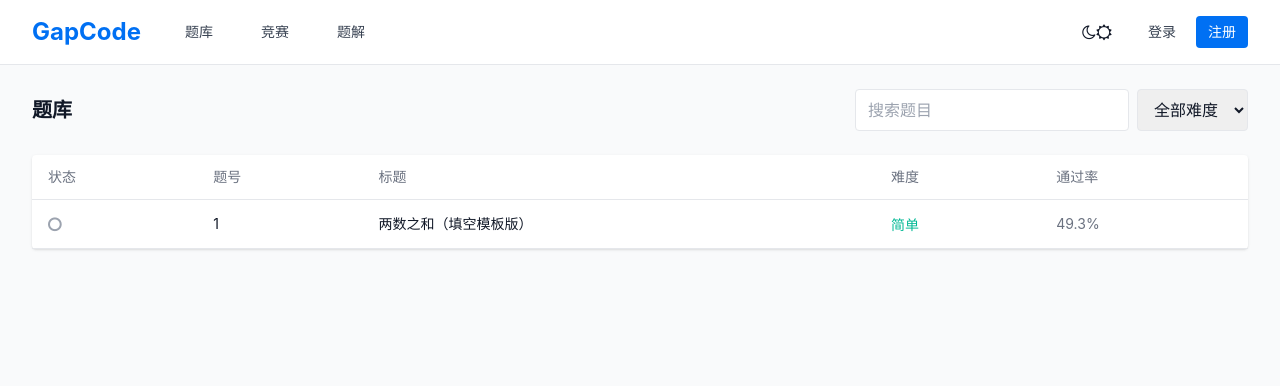
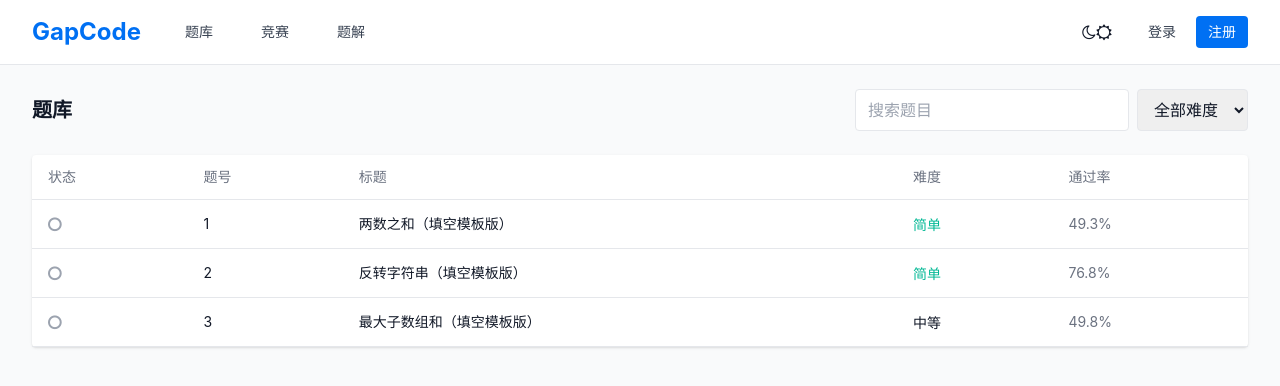
Before and after one commit to Kawaii2025/gap-code, a React (Vite) app: page / in a window 1280 px wide. Shown: the top 386 px of the page. Built offline with nearby package versions, Linux system fonts and the light colour scheme.

Commit message:
Update package.json, ProblemsPage, SolvePage and add data directory

```diff
--- a/package.json
+++ b/package.json
@@ -1,5 +1,5 @@
 {
-  "name": "leetcode-clone",
+  "name": "gap-code",
   "private": true,
   "version": "0.0.0",
   "type": "module",
--- /dev/null
+++ b/src/data/problems.ts
@@ -0,0 +1,114 @@
+export interface Problem {
+  id: number
+  title: string
+  difficulty: 'easy' | 'medium' | 'hard'
+  acceptance: string
+  description: string
+  examples: Array<{ input: string; output: string }>
+  hints: string[]
+  initialCode: string
+  correctAnswers: string[]
+  testCases: Array<{ input: string; expectedOutput: string }>
+  functionName: string
+}
+
+export const problems: Problem[] = [
+  {
+    id: 1,
+    title: '两数之和（填空模板版）',
+    difficulty: 'easy',
+    acceptance: '49.3%',
+    description: '给定一个整数数组 nums 和一个整数目标值 target，请你在该数组中找出 和为目标值 的那 两个 整数，并返回它们的数组下标。',
+    examples: [
+      { input: 'nums = [2,7,11,15], target = 9', output: '[0,1]' }
+    ],
+    hints: [
+      '尝试暴力解法：用两个循环遍历数组',
+      '找到 nums[i] + nums[j] === target 后，返回 [i, j]'
+    ],
+    initialCode: `/**
+ * @param {number[]} nums
+ * @param {number} target
+ * @return {number[]}
+ */
+var twoSum = function(nums, target) {
+    for(let i = 0; i < nums.length; i++){
+        for(let j = i + 1; j < nums.length; j++){
+            if(nums[i] + nums[j] === target){
+                // 请补全下方代码缺口
+                return ________;
+            }
+        }
+    }
+    return [];
+};`,
+    correctAnswers: ['[i,j]', '[j,i]', '[0,1]'],
+    testCases: [
+      { input: '[2,7,11,15], 9', expectedOutput: '[0,1]' }
+    ],
+    functionName: 'twoSum'
+  },
+  {
+    id: 2,
+    title: '反转字符串（填空模板版）',
+    difficulty: 'easy',
+    acceptance: '76.8%',
+    description: '编写一个函数，其作用是将输入的字符串反转过来。',
+    examples: [
+      { input: 's = "hello"', output: '"olleh"' }
+    ],
+    hints: [
+      '可以将字符串转成数组，反转数组后再转回字符串',
+      '或者使用双指针法：左右指针向中间移动，交换字符'
+    ],
+    initialCode: `/**
+ * @param {string} s
+ * @return {string}
+ */
+var reverseString = function(s) {
+    return s.split('').________().join('');
+};`,
+    correctAnswers: ['reverse'],
+    testCases: [
+      { input: '"hello"', expectedOutput: '"olleh"' }
+    ],
+    functionName: 'reverseString'
+  },
+  {
+    id: 3,
+    title: '最大子数组和（填空模板版）',
+    difficulty: 'medium',
+    acceptance: '49.8%',
+    description: '给你一个整数数组 nums ，请你找出一个具有最大和的连续子数组（子数组最少包含一个元素），返回其最大和。',
+    examples: [
+      { input: 'nums = [-2,1,-3,4,-1,2,1,-5,4]', output: '6' }
+    ],
+    hints: [
+      '使用 Kadane 算法',
+      '维护两个变量：当前最大和、全局最大和',
+      '对于每个元素，决定是继续累加还是重新开始'
+    ],
+    initialCode: `/**
+ * @param {number[]} nums
+ * @return {number}
+ */
+var maxSubArray = function(nums) {
+    let currentMax = nums[0];
+    let globalMax = nums[0];
+
+    for(let i = 1; i < nums.length; i++){
+        currentMax = Math.max(nums[i], currentMax + nums[i]);
+        if(________ > globalMax){
+            globalMax = currentMax;
+        }
+    }
+
+    return globalMax;
+};`,
+    correctAnswers: ['currentMax'],
+    testCases: [
+      { input: '[-2,1,-3,4,-1,2,1,-5,4]', expectedOutput: '6' }
+    ],
+    functionName: 'maxSubArray'
+  }
+]
--- a/src/pages/ProblemsPage.tsx
+++ b/src/pages/ProblemsPage.tsx
@@ -1,11 +1,8 @@
 import { useNavigate } from 'react-router-dom'
+import { problems } from '../data/problems'
 
 function ProblemsPage() {
   const navigate = useNavigate()
-
-  const problems = [
-    { id: 1, title: '两数之和（填空模板版）', difficulty: 'easy', acceptance: '49.3%' }
-  ]
 
   const difficultyText = {
     easy: '简单',
--- a/src/pages/SolvePage.tsx
+++ b/src/pages/SolvePage.tsx
@@ -1,6 +1,7 @@
-import { useState } from 'react'
+import { useState, useEffect } from 'react'
 import { useNavigate, useParams } from 'react-router-dom'
 import Editor from '@monaco-editor/react'
+import { problems, Problem } from '../data/problems'
 
 interface SolvePageProps {
   darkMode: boolean
@@ -9,41 +10,116 @@ interface SolvePageProps {
 function SolvePage({ darkMode }: SolvePageProps) {
   const { id } = useParams()
   const navigate = useNavigate()
-  const [code, setCode] = useState(`/**
- * @param {number[]} nums
- * @param {number} target
- * @return {number[]}
- */
-var twoSum = function(nums, target) {
-    for(let i = 0; i < nums.length; i++){
-        for(let j = i + 1; j < nums.length; j++){
-            if(nums[i] + nums[j] === target){
-                // 请补全下方代码缺口
-                return ________;
-            }
-        }
-    }
-    return [];
-};`)
+  const [problem, setProblem] = useState<Problem | null>(null)
+  const [code, setCode] = useState('')
   const [result, setResult] = useState<string | null>(null)
   const [showResult, setShowResult] = useState(false)
+  const [showHints, setShowHints] = useState(false)
+
+  const difficultyText = {
+    easy: '简单',
+    medium: '中等',
+    hard: '困难'
+  }
+
+  useEffect(() => {
+    const foundProblem = problems.find(p => p.id === Number(id))
+    if (foundProblem) {
+      setProblem(foundProblem)
+      setCode(foundProblem.initialCode)
+      setShowResult(false)
+    }
+  }, [id])
 
   const judge = (type: 'run' | 'submit') => {
+    if (!problem) return
     setShowResult(true)
     setResult('<div class="text-blue-500"><i class="fa fa-spinner fa-spin"></i> 正在评测...</div>')
     setTimeout(() => {
-      if (code.includes('[i,j]') || code.includes('[0,1]')) {
+      try {
+        const results: Array<{ passed: boolean; input: string; expected: string; actual: string }> = []
+        let allPassed = true
+
+        // Create a safe environment to run user code
+        const safeEval = (codeStr: string, inputStr: string) => {
+          // Split input into arguments
+          const inputs = inputStr.split(', ').map(s => s.trim())
+          // Create function from user code
+          const func = new Function(`
+            ${codeStr}
+            return ${problem.functionName}
+          `)()
+          // Parse inputs as JavaScript values
+          const parsedInputs = inputs.map(input => {
+            try {
+              return JSON.parse(input)
+            } catch {
+              // If not JSON (like a string without quotes), return as-is
+              return input.replace(/^"|"$/g, '')
+            }
+          })
+          // Call the function
+          return func(...parsedInputs)
+        }
+
+        problem.testCases.forEach(testCase => {
+          try {
+            const actualOutput = safeEval(code, testCase.input)
+            const actualStr = JSON.stringify(actualOutput)
+            const passed = actualStr === testCase.expectedOutput
+            if (!passed) allPassed = false
+            results.push({
+              passed,
+              input: testCase.input,
+              expected: testCase.expectedOutput,
+              actual: actualStr
+            })
+          } catch (err) {
+            allPassed = false
+            results.push({
+              passed: false,
+              input: testCase.input,
+              expected: testCase.expectedOutput,
+              actual: `Error: ${(err as Error).message}`
+            })
+          }
+        })
+
+        const resultsHtml = results.map(res => `
+          <div class="${res.passed ? 'text-easy' : 'text-hard'} mb-2">
+            <div class="font-semibold">
+              ${res.passed ? '<i class="fa fa-check-circle mr-1"></i> 通过' : '<i class="fa fa-times-circle mr-1"></i> 失败'}
+            </div>
+            <div class="text-xs mt-1 text-gray-500 dark:text-gray-400">
+              输入：${res.input}<br>
+              期望：${res.expected}<br>
+              实际：${res.actual}
+            </div>
+          </div>
+        `).join('')
+
+        if (allPassed) {
+          setResult(`
+            <div class="text-easy"><i class="fa fa-check-circle"></i> ${type === 'submit' ? '提交成功！恭喜你！' : '运行通过！'}</div>
+            <div class="mt-3">${resultsHtml}</div>
+          `)
+        } else {
+          setResult(`
+            <div class="text-hard"><i class="fa fa-times-circle"></i> 答案错误</div>
+            <div class="mt-3">${resultsHtml}</div>
+          `)
+        }
+      } catch (err) {
         setResult(`
-          <div class="text-easy"><i class="fa fa-check-circle"></i> ${type === 'submit' ? '提交成功' : '运行通过'}</div>
-          <div class="mt-2 text-gray-600 dark:text-gray-300">输入：[2,7,11,15], 9<br>输出：[0,1]</div>
-        `)
-      } else {
-        setResult(`
-          <div class="text-hard"><i class="fa fa-times-circle"></i> 答案错误</div>
-          <div class="mt-2 text-gray-500">提示：返回两个下标组成的数组即可</div>
+          <div class="text-hard"><i class="fa fa-times-circle"></i> 运行错误</div>
+          <div class="mt-2 text-gray-500">Error: ${(err as Error).message}</div>
         `)
       }
     }, 600)
+  }
+
+  if (!problem) {
+    return <div className="p-8 text-center text-gray-500">加载中...</div>
   }
 
   return (
@@ -52,9 +128,9 @@ var twoSum = function(nums, target) {
         <div className="bg-white dark:bg-gray-800 rounded p-4 overflow-y-auto scrollbar-hide">
           <div className="flex justify-between items-center mb-4">
             <div>
-              <h2 className="text-lg font-semibold">1. 两数之和（填空模板版）</h2>
+              <h2 className="text-lg font-semibold">{problem.id}. {problem.title}</h2>
               <div className="mt-1">
-                <span className="text-easy text-sm">简单</span>
+                <span className={`text-${problem.difficulty} text-sm`}>{difficultyText[problem.difficulty]}</span>
                 <span className="ml-3 text-sm text-gray-500">填空模板模式 · 无需从头编写</span>
               </div>
             </div>
@@ -63,14 +139,41 @@ var twoSum = function(nums, target) {
 
           <div className="p-3 bg-blue-50 dark:bg-gray-700 rounded my-4 text-sm">
             <p className="font-medium text-gapcode">💡 做题提示</p>
-            <p className="mt-1">系统已为你生成完整代码框架，只需补全 <code className="px-1 rounded bg-gray-200 dark:bg-gray-600">return</code> 空缺部分即可。</p>
+            <p className="mt-1">系统已为你生成完整代码框架，只需补全 <code className="px-1 rounded bg-gray-200 dark:bg-gray-600">________</code> 空缺部分即可。</p>
+          </div>
+
+          <div
+            className="mb-4 border border-gray-200 dark:border-gray-600 rounded"
+          >
+            <button
+              onClick={() => setShowHints(!showHints)}
+              className="w-full px-4 py-2 text-left text-sm font-medium text-gray-700 dark:text-gray-300 flex items-center justify-between hover:bg-gray-50 dark:hover:bg-gray-700"
+            >
+              <span className="flex items-center gap-2">
+                <i className="fa fa-lightbulb-o text-yellow-500"></i>
+                解题思路（点击展开）
+              </span>
+              <i className={`fa ${showHints ? 'fa-chevron-up' : 'fa-chevron-down'}`}></i>
+            </button>
+            {showHints && (
+              <div className="px-4 py-3 text-sm text-gray-600 dark:text-gray-400 border-t border-gray-200 dark:border-gray-600">
+                {problem.hints.map((hint, index) => (
+                  <div key={index} className="mb-2 flex items-start gap-2">
+                    <span className="text-gapcode font-bold">{index + 1}.</span>
+                    <span>{hint}</span>
+                  </div>
+                ))}
+              </div>
+            )}
           </div>
 
           <div className="text-sm leading-relaxed">
-            <p>给定一个整数数组 nums 和一个整数目标值 target，请你在该数组中找出 和为目标值 的那 两个 整数，并返回它们的数组下标。</p>
-            <p className="mt-2">每种输入只会对应一个答案，同一个元素不能重复使用。</p>
-            <pre className="mt-3 p-3 bg-gray-100 dark:bg-gray-700 rounded text-sm">输入：nums = [2,7,11,15], target = 9
-输出：[0,1]</pre>
+            <p>{problem.description}</p>
+            {problem.examples.map((example, index) => (
+              <pre key={index} className="mt-3 p-3 bg-gray-100 dark:bg-gray-700 rounded text-sm">
+                输入：{example.input}<br/>输出：{example.output}
+              </pre>
+            ))}
           </div>
         </div>
 
```
